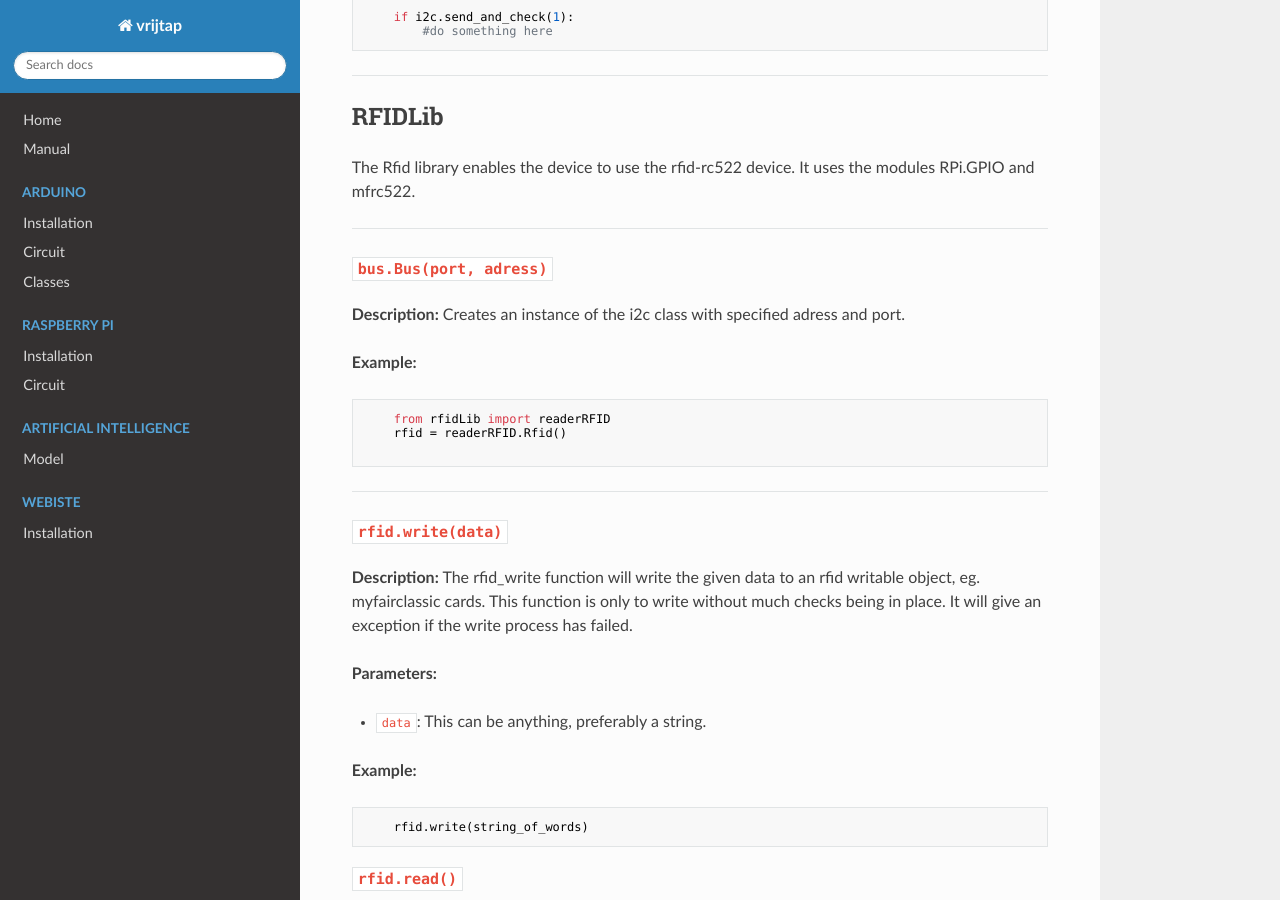
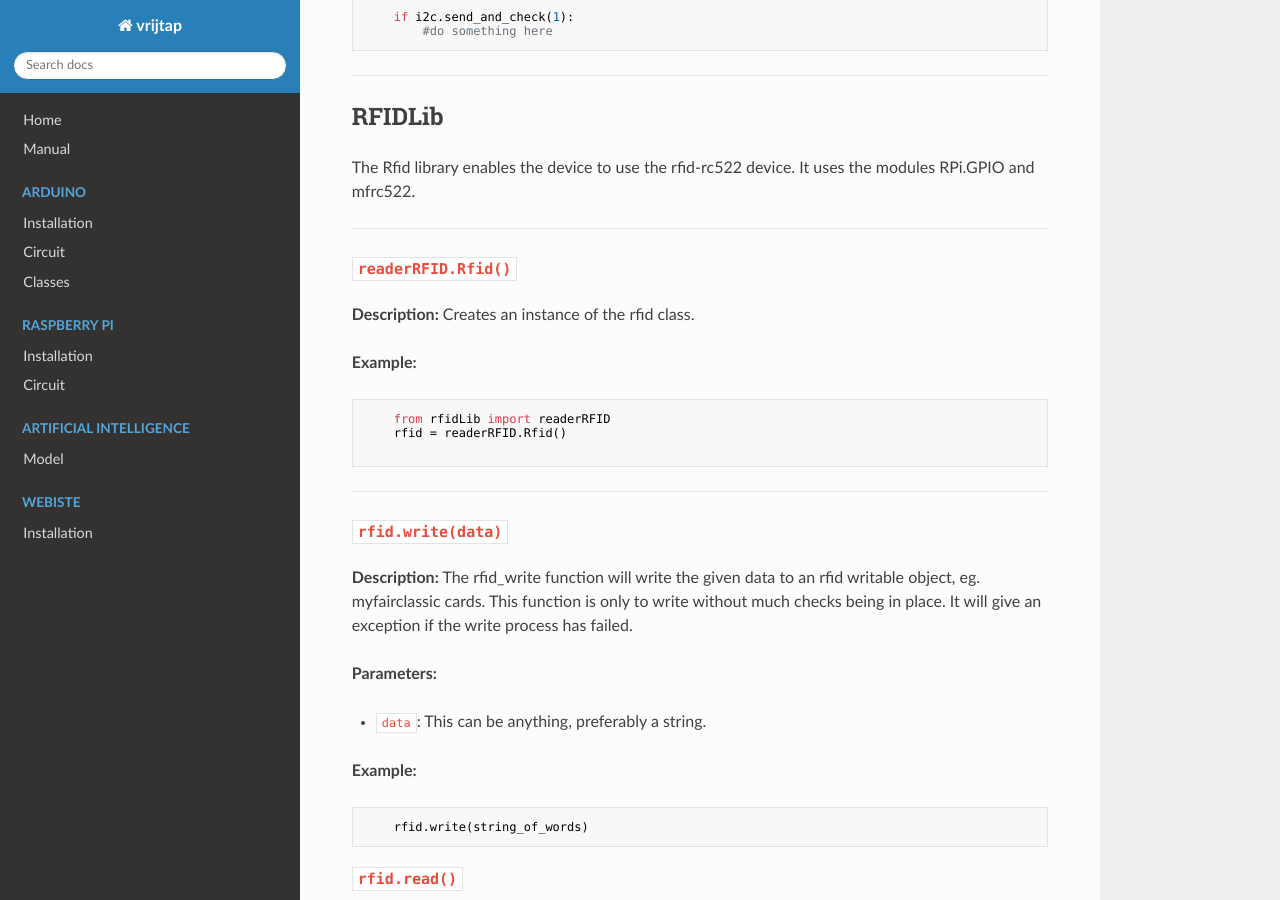
Before and after one commit to vrijtap/documentation, an MkDocs documentation site: the page built from docs/raspberry-pi/classes.md, in a window 1280 px wide and 900 px high, scrolled down 3303 px. Built offline with MkDocs 1.6.1, drawn with Linux system fonts in a browser that asks for light colours; nearby versions of some CDN libraries; a script that is not in the unit is left out.

Commit message:
Change to RFID library documentation, wrong name

```diff
--- a/docs/raspberry-pi/classes.md
+++ b/docs/raspberry-pi/classes.md
@@ -152,10 +152,10 @@ The Rfid library enables the device to use the rfid-rc522 device. It uses the mo
 
 ---
 
-### `bus.Bus(port, adress)`
+### `readerRFID.Rfid()`
 
 **Description:**
-Creates an instance of the i2c class with specified adress and port.
+Creates an instance of the rfid class.
 
 **Example:**
 
```
